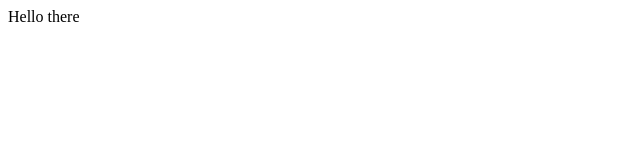
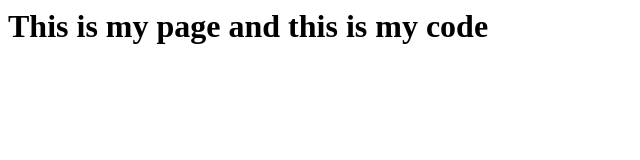
Before and after one commit to b-krawczyk/testpage, a plain HTML site: page index.html in a window 1280 px wide. Shown: the whole page, without its empty margins (0-640 px from the left). Drawn offline with Linux system fonts and the light colour scheme.

Commit message:
second try

```diff
--- a/index.html
+++ b/index.html
@@ -3,6 +3,6 @@
 
     </head>
     <body>
-        Hello there
+        <h1>This is my page and this is my code</h1>
     </body>
 </html>
```
